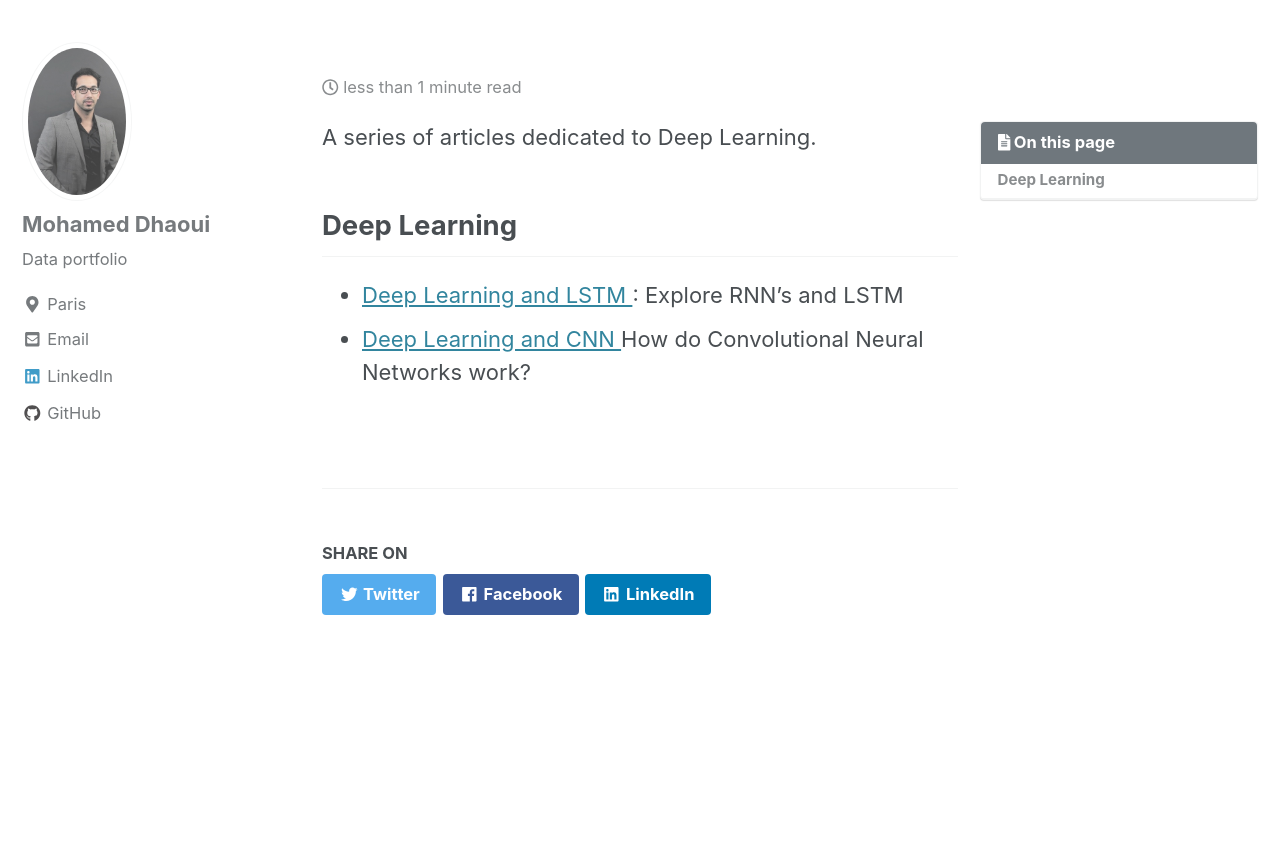
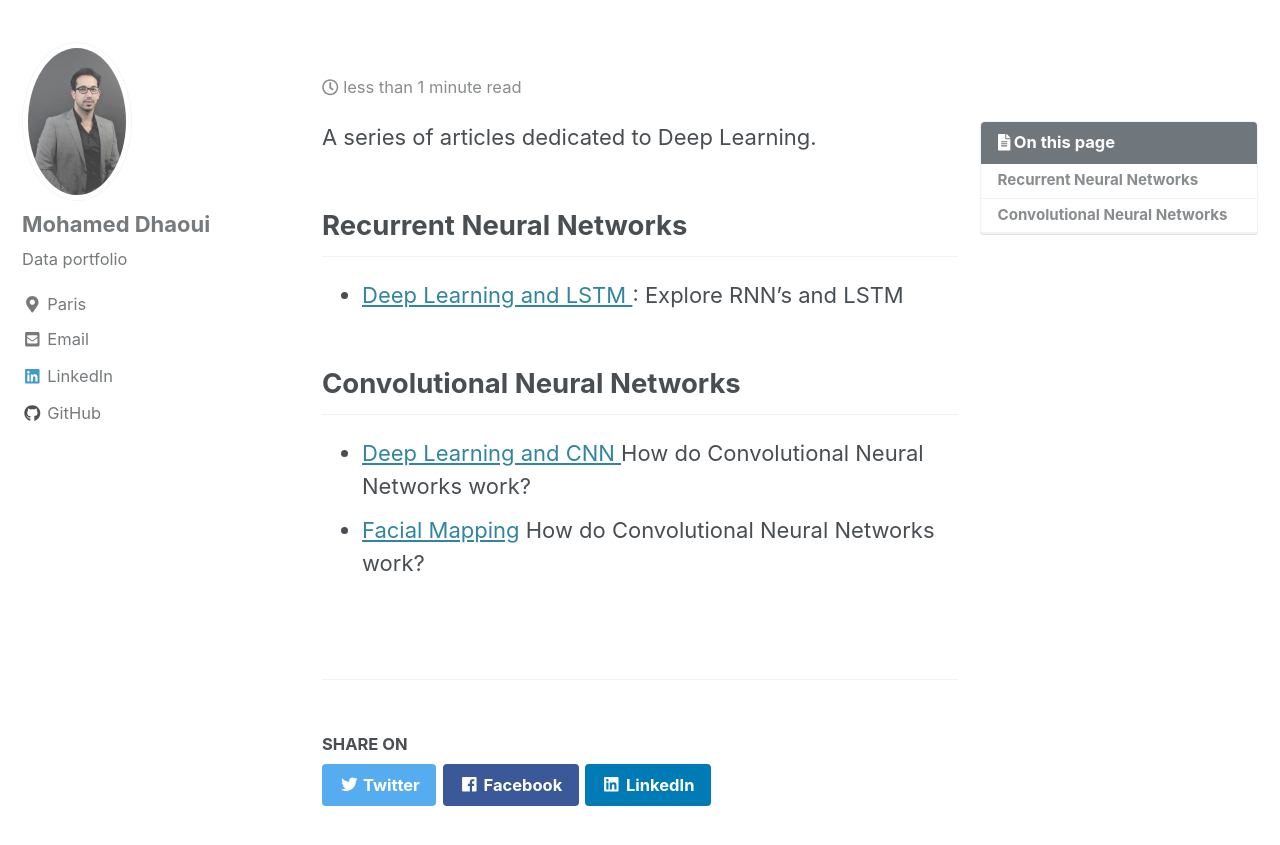
Before and after one commit to mohameddhaoui/mohameddhaoui.github.io, a Jekyll site: the page built from _pages/dl.md, in a window 1280 px wide and 900 px high, scrolled down 1021 px, cut to the strip 52-897 px from the top of the window. Built offline with Jekyll 4.4.1, drawn with Linux system fonts in a browser that asks for light colours; cached includes are drawn as plain includes.

Commit message:
Update dl.md

```diff
--- a/_pages/dl.md
+++ b/_pages/dl.md
@@ -10,7 +10,11 @@ toc_sticky: true
 
 A series of articles dedicated to Deep Learning.
 
-## Deep Learning
+## Recurrent Neural Networks
 
 * [Deep Learning and LSTM ](https://mohameddhaoui.github.io/deeplearning/LSTM/) : Explore RNN’s and LSTM
+
+
+## Convolutional Neural Networks
 * [Deep Learning and CNN ](https://mohameddhaoui.github.io/deeplearning/CNN/)  How do Convolutional Neural Networks work?
+* [Facial Mapping](https://mohameddhaoui.github.io/deeplearning/Landmarks_recognition/)  How do Convolutional Neural Networks work?
```
